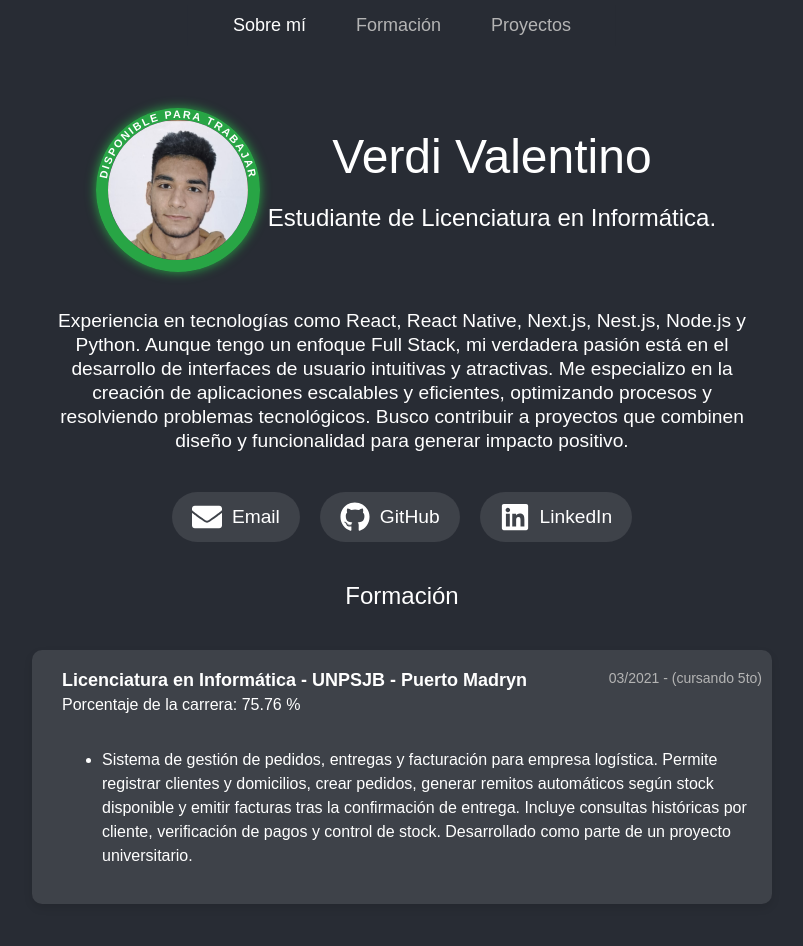
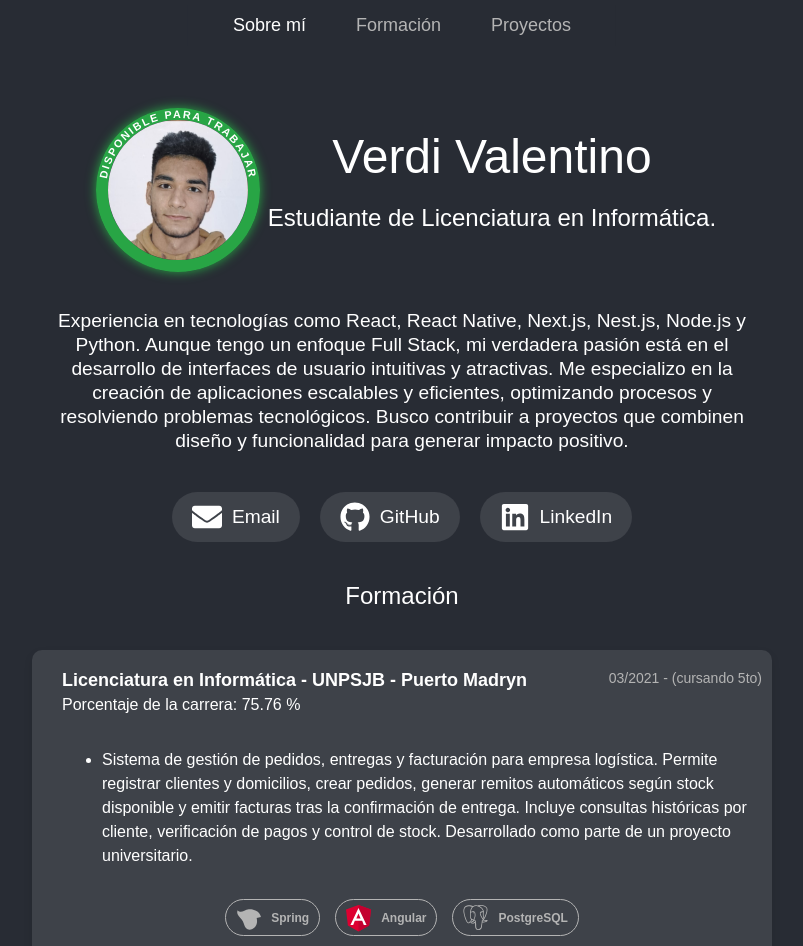
Before and after one commit to ValentinoVerdi/mi-portafolio, a React (Create React App) app: page / in a window 1280 px wide. Shown: the top 946 px of the page, without its empty margins (238-1041 px from the left). Built offline with nearby package versions, Linux system fonts and the light colour scheme.

Commit message:
Agregadas las tecnologias en education

```diff
--- a/src/components/Education.tsx
+++ b/src/components/Education.tsx
@@ -31,6 +31,17 @@ const Education: React.FC = () => {
               </ul>
             </div>
           </div>
+          {/* Tecnologías */}
+          {edu.technologies && (
+            <div className={styles.techStack}>
+              {edu.technologies.map((tech, i) => (
+                <div key={i} className={styles.techItem}>
+                  <div className={styles.techLogo}>{tech.logo()}</div>
+                  <span className={styles.techName}>{tech.name}</span>
+                </div>
+              ))}
+            </div>
+          )}
           {/* Imagen debajo */}
           {edu.image && (
             <div className={styles.imageContainer}>
--- /dev/null
+++ b/src/components/icons/Angular.tsx
@@ -0,0 +1,12 @@
+import React from "react";
+
+const AngularIcon = () => (
+    <svg xmlns="http://www.w3.org/2000/svg" role="img" viewBox="0 0 256 272">
+      <title>Angular</title>
+      <path d="M127.9 0L0 45.9l19.5 163.2 108.4 62.9 108.6-63 19.5-163.1z" fill="#DD0031"/>
+      <path d="M128 0v271.9l108.6-63 19.5-163.1z" fill="#C3002F"/>
+      <path d="M127.9 30.3L45.4 203.7h28.1l16.7-41.2h75.4l16.7 41.2h28.1zM149.4 138.5H106l21.7-52.2z" fill="#FFF"/>
+    </svg>
+  );
+
+export default AngularIcon;
--- /dev/null
+++ b/src/components/icons/Spring.tsx
@@ -0,0 +1,10 @@
+import React from "react";
+
+const SpringIcon = () => (
+    <svg xmlns="http://www.w3.org/2000/svg" role="img" viewBox="0 0 24 24">
+      <title>Spring</title>
+      <path d="M23.9776 11.5915c-.5871-2.8317-2.5906-5.2275-5.3041-6.3048l-.0022-.0006-.0011-.0006C15.7031 3.965 13.8237 4.0043 12.2295 4.197c-1.5852.191-2.8503.6253-3.6681.9733-.3417.1467-.646.2799-.9168.4044l-.1535.071c-1.0332.4783-1.7494.8192-2.8781.8192-.2763 0-.5563-.0246-.8373-.0757a5.1184 5.1184 0 0 1-2.253-1.0112c-.0044-.0028-.0083-.0055-.0122-.0083l-.173-.1328-.0436.2197a5.8899 5.8899 0 0 0 .5094 4.0156c.5107 1.0669 1.3344 1.9526 2.166 2.8236l.1745.1824c.8702.9097 1.7708 1.8512 2.4005 3.1093.3725.7491.6987 1.6163.9911 2.4423.0883.2464.1755.4933.2604.737.3371.966.6574 1.8867 1.127 2.6108.8255 1.2418 1.8866 1.983 3.1006 2.1834a6.0866 6.0866 0 0 0 1.0064.084c.877 0 1.843-.2177 2.7267-.5997 1.5425-.672 2.7695-1.9037 3.576-3.5918a8.1683 8.1683 0 0 0 .707-2.164c.0838-.4232.1358-.857.1551-1.2987.0216-.5072.0084-.995-.0312-1.4616a11.2117 11.2117 0 0 0-.3346-2.0219z"/>
+    </svg>
+  );
+
+  export default SpringIcon;
--- a/src/data.tsx
+++ b/src/data.tsx
@@ -1,3 +1,4 @@
+import AngularIcon from "./components/icons/Angular.tsx";
 import FastaiIcon from "./components/icons/Fastai.tsx";
 import FirebaseIcon from "./components/icons/Firebase.tsx";
 import MinioIcon from "./components/icons/Minio.tsx";
@@ -7,6 +8,7 @@ import PostgreSQLIcon from "./components/icons/PostgreSQL.tsx";
 import PythonIcon from "./components/icons/Python.tsx";
 import PyTorchIcon from "./components/icons/PyTorch.tsx";
 import ReactIcon from "./components/icons/React.tsx";
+import SpringIcon from "./components/icons/Spring.tsx";
 
 export const portfolioData = {
   hero: {
@@ -72,12 +74,15 @@ export const portfolioData = {
     {
       degree: "Licenciatura en Informática - UNPSJB - Puerto Madryn",
       institution: "Porcentaje de la carrera: 75.76 %",
-
       year: "03/2021 - (cursando 5to)",
       projects: [
         "Sistema de gestión de pedidos, entregas y facturación para empresa logística. Permite registrar clientes y domicilios, crear pedidos, generar remitos automáticos según stock disponible y emitir facturas tras la confirmación de entrega. Incluye consultas históricas por cliente, verificación de pagos y control de stock. Desarrollado como parte de un proyecto universitario."
+      ],
+      technologies: [
+        { logo: SpringIcon, name: "Spring" },
+        { logo: AngularIcon, name: "Angular" },
+        { logo: PostgreSQLIcon, name: "PostgreSQL" },
       ]
-
     },
-  ],
+  ]
 };
--- a/src/styles/education.module.css
+++ b/src/styles/education.module.css
@@ -86,6 +86,52 @@
   margin-bottom: 10px;
 }
 
+.techStack {
+  display: flex;
+  justify-content: center;
+  align-items: center;
+  gap: 15px;
+  margin-top: 15px;
+  width: 100%;
+  flex-wrap: wrap;
+}
+
+.techItem {
+  display: flex;
+  justify-content: center;
+  align-items: center;
+  gap: 10px;
+  border: 1px solid #b4b4b4;
+  border-radius: 30px;
+  padding: 5px 10px;
+  background-color: transparent;
+}
+
+.techLogo {
+  width: 25px;
+  height: 25px;
+  border-radius: 50%;
+  fill: #b4b4b4;
+}
+
+.techLogo img {
+  width: 100%;
+  height: 100%;
+  object-fit: contain;
+}
+
+.techName {
+  color: #b4b4b4;
+  font-weight: bold;
+  font-size: 12px;
+}
+
+.techItem:hover {
+  background-color: rgba(255, 255, 255, 0.1);
+}
+
+
+
 /* 📱 Media Queries para pantallas pequeñas */
 @media (max-width: 768px) {
   .education {
@@ -120,4 +166,17 @@
     padding-left: 10px;
     text-align: left;
   }
+
+  .techStack {
+    gap: 10px;
+  }
+
+  .techLogo {
+    width: 25px;
+    height: 25px;
+  }
+
+  .techName {
+    font-size: 12px;
+  }
 }
```
Also changed, not shown: 2 other files (tests, documents, lock files or other folders).
